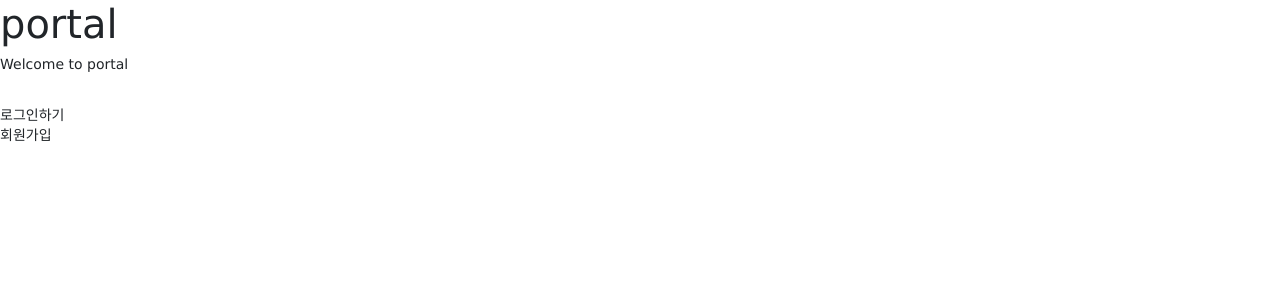
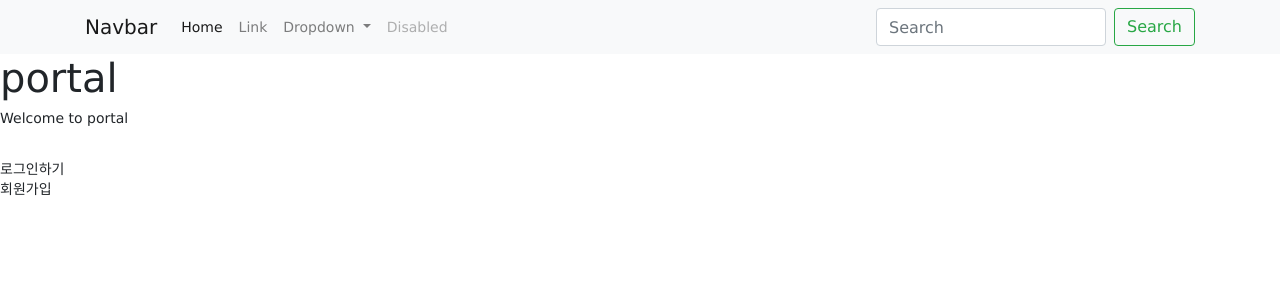
Before and after one commit to mrbartrns/webpage, a Node server app: page / in a window 1280 px wide. Shown: the top 300 px of the page. Run offline with Node 20, Linux system fonts and the light colour scheme; data that the repository does not hold is empty; some libraries are stand-ins or nearby versions.

Commit message:
added navbar

```diff
--- a/portal/views/header.ejs
+++ b/portal/views/header.ejs
@@ -11,3 +11,40 @@
     <script src="https://cdn.jsdelivr.net/npm/bootstrap@4.5.3/dist/js/bootstrap.min.js" integrity="sha384-w1Q4orYjBQndcko6MimVbzY0tgp4pWB4lZ7lr30WKz0vr/aWKhXdBNmNb5D92v7s" crossorigin="anonymous"></script>
 </head>
 <body>
+    <nav class="navbar navbar-expand-lg navbar-light bg-light">
+        <div class="container">
+            <a class="navbar-brand" href="#">Navbar</a>
+            <button class="navbar-toggler" type="button" data-toggle="collapse" data-target="#navbarSupportedContent" aria-controls="navbarSupportedContent" aria-expanded="false" aria-label="Toggle navigation">
+              <span class="navbar-toggler-icon"></span>
+            </button>
+
+            <div class="collapse navbar-collapse" id="navbarSupportedContent">
+              <ul class="navbar-nav mr-auto">
+                <li class="nav-item active">
+                  <a class="nav-link" href="#">Home <span class="sr-only">(current)</span></a>
+                </li>
+                <li class="nav-item">
+                  <a class="nav-link" href="#">Link</a>
+                </li>
+                <li class="nav-item dropdown">
+                  <a class="nav-link dropdown-toggle" href="#" id="navbarDropdown" role="button" data-toggle="dropdown" aria-haspopup="true" aria-expanded="false">
+                    Dropdown
+                  </a>
+                  <div class="dropdown-menu" aria-labelledby="navbarDropdown">
+                    <a class="dropdown-item" href="#">Action</a>
+                    <a class="dropdown-item" href="#">Another action</a>
+                    <div class="dropdown-divider"></div>
+                    <a class="dropdown-item" href="#">Something else here</a>
+                  </div>
+                </li>
+                <li class="nav-item">
+                  <a class="nav-link disabled" href="#" tabindex="-1" aria-disabled="true">Disabled</a>
+                </li>
+              </ul>
+              <form class="form-inline my-2 my-lg-0">
+                <input class="form-control mr-sm-2" type="search" placeholder="Search" aria-label="Search">
+                <button class="btn btn-outline-success my-2 my-sm-0" type="submit">Search</button>
+              </form>
+            </div>
+          </nav>
+        </div>
```
